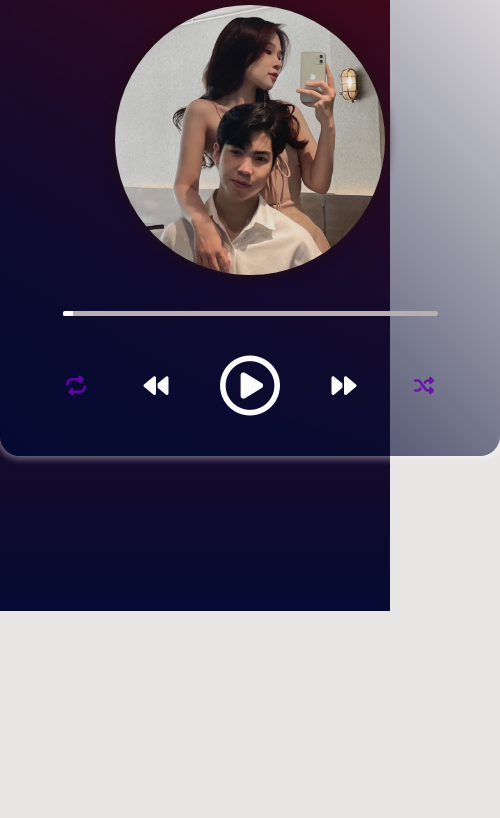
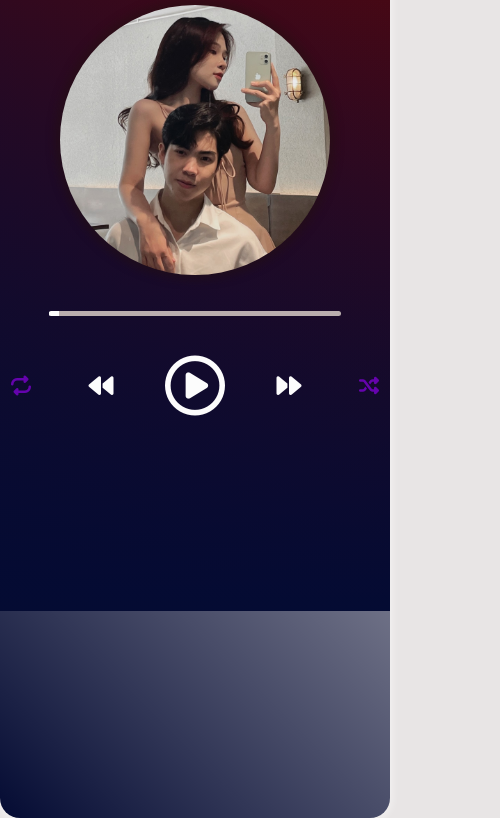
Before and after one commit to tranvanthinh2509/RadioChill, a plain HTML site: page index.html in a window 390 px wide. Shown: the part 233-1051 px from the top of the page, 500 px wide, since content can reach past the window. Before the commit the page ends 844 px from the top, so only its background shows below. Drawn offline with Linux system fonts and the light colour scheme.

Commit message:
Version 1.1

```diff
--- a/assets/css.css
+++ b/assets/css.css
@@ -8,6 +8,37 @@ html {
     background-color: #e8e5e5;
     width: 100%;
     height: 100%;
+}
+@media (max-width: 740px) {
+    .player {
+        position: absolute;
+        left: 0;
+        bottom: 0;
+        right: 0;
+        top: 0;
+        margin: auto;
+        width: 500px;
+        max-width: 100%;
+        height: 534px;
+        display: flex;
+        flex-direction: row;
+        border-radius: 20px;
+    }
+    .dashboard {
+        max-width: 100%;
+        width: 500px;
+        height: 896px;
+        /* max-height: 100%; */
+        /* background-color: rgb(189 154 94); */
+        display: flex;
+        text-align: center;
+        align-items: center;
+        flex-direction: column;
+        border-radius: 20px;
+        box-shadow: 0px 0px 7px 3px rgba(255, 255, 255, 0.4);
+        background-image: linear-gradient(45deg,#040b33,transparent);
+        z-index: 1;
+    }
 }
 body {
     background-image: linear-gradient(0, #040b33, #650707);
@@ -24,15 +55,16 @@ body {
     top: 0;
     margin: auto;
     width: 500px;
+    max-width: 100%;
     height: 534px;
     display: flex;
     flex-direction: row;
     border-radius: 20px;
-
 }
 .dashboard {
     max-width: 500px;
     width: 500px;
+    max-width: 100%;
     /* background-color: rgb(189 154 94); */
     display: flex;
     text-align: center;
```
